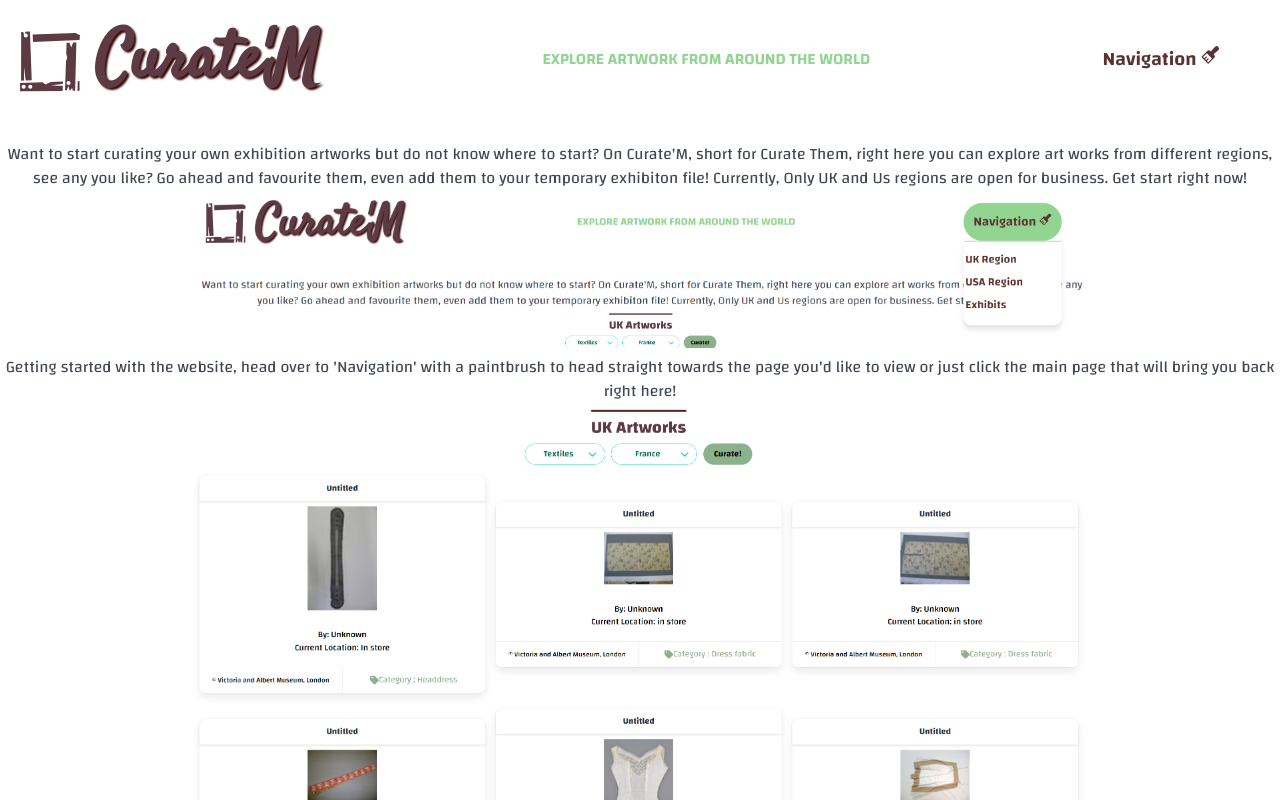
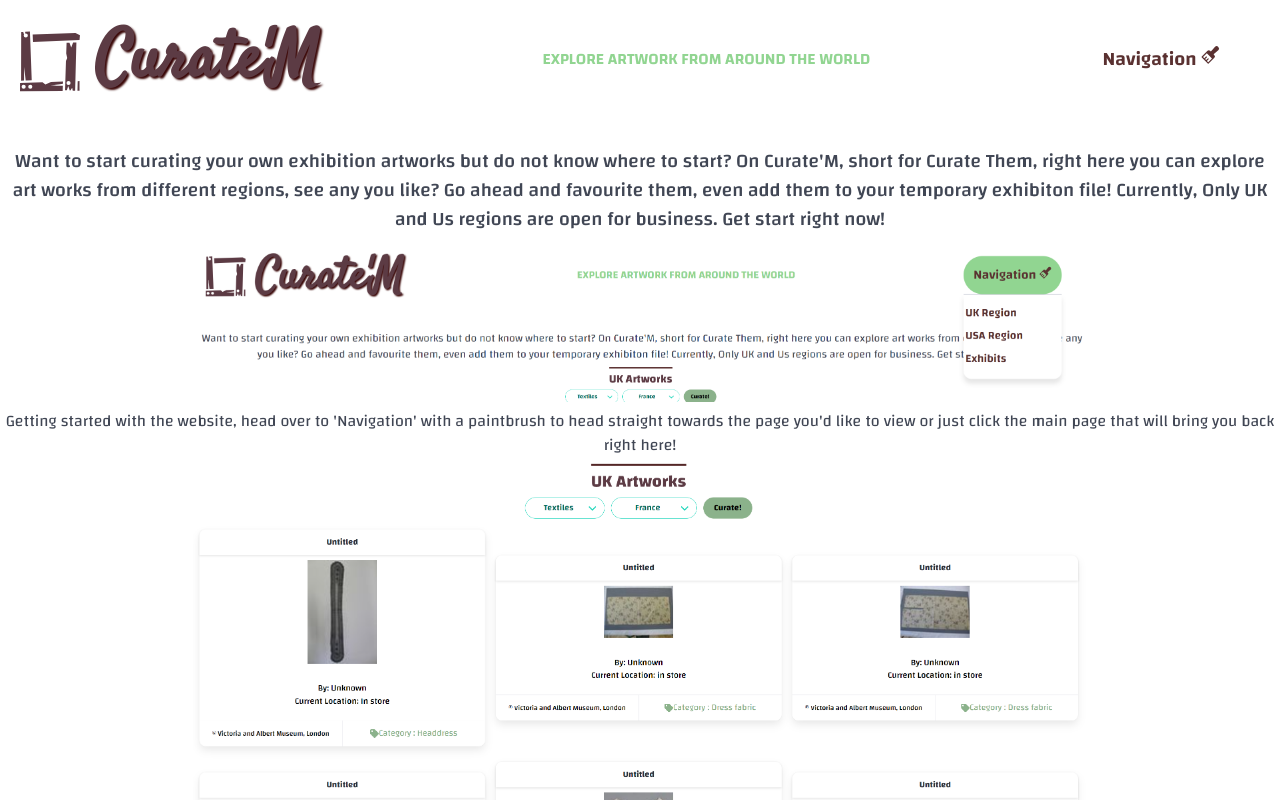
Before and after one commit to berri-puff/curateM, a React (Vite) app: page / in a window 1280 px wide. Shown: the top 800 px of the page. Built offline with nearby package versions, Linux system fonts and the light colour scheme; a web font is replaced by a local one.

Commit message:
css formats the main page intro

```diff
--- a/src/App.css
+++ b/src/App.css
@@ -199,3 +199,11 @@ margin-bottom: 5px;
     text-decoration: underline solid  rgb(145, 213, 145);;
     margin-bottom: 5px;
 }
+
+.intro {
+    font-size: larger;
+    font-weight:500;
+    padding: 5px;
+    margin: 5px;
+    box-sizing: border-box;
+}
--- a/src/components/home.jsx
+++ b/src/components/home.jsx
@@ -4,35 +4,35 @@ import { FaArrowRight } from "react-icons/fa";
 const Home = ()=>{
 
     return <main>
-        <article>
+        <article className="intro">
             Want to start curating your own exhibition artworks but do not know where to start?
             On Curate'M, short for Curate Them, right here you can explore art works from different regions, see any you like? Go ahead and favourite them, even add them to your temporary exhibiton file!
             Currently, Only UK and Us regions are open for business. Get start right now!
         </article>
-        <section>
+        <section className="main-left">
     <img src="src/components/photos/nav.png"  width={895} height={895}/>
     <p>
         Getting started with the website, head over to 'Navigation' with a paintbrush to head straight towards the page you'd like to view or just click the main page that will bring you back right here!
     </p>
 </section>
-         <section>
-             <img className="image-left" width={895} height={895}src="src/components/photos/uk-filtered.png"alt="image of different artwork on this website from UK API sources"/>
+         <section className="main-right">
+             <img width={895} height={895}src="src/components/photos/uk-filtered.png"alt="image of different artwork on this website from UK API sources"/>
              <p>Exploring random artworks from Victoria & Albert Museum or find specific artworks through filtering through category such as 'Painting', 'Ceramics' and/or filter from a number of places which the pieces originated from. </p>
          </section>
-         <section>
+         <section className="main-left">
  <img src="src/components/photos/us-filter.png" width={895} height={895} alt="screenshot of different artworks from an US based API source with search bar with the word plates"/>
  <p>
     Or, visit the US region to see what they have in store at The Cleveland Museum of Art. Looking for specific artworks? No problem, simple input a keyword into the search bar and hit 'Curate!' see what the results are!
  </p>
 
          </section>
-    <section>
+    <section className="main-right">
                 <img src="src/components/photos/single-location.png" width={895} height={895} alt="screenshot of two buttons, one indicated to users to add to their list and the other informs of the artwork location"/>
                 <p>
                     On our website, you will be able to find details of each artwork and where they are stored and kept, even adding it to your own temporary exhibit. It does get removed from a single refresh, beware!
                 </p>
     </section>
-<section>
+<section className="main-left">
        <img src="src/components/photos/exh.png" width={895} height={895} alt="screenshot of artworks with minimal information in a row with 'Exhibition' on top of the page "/>
        <p>
          And finally, your very own exhibition page with all carefully selected pieces of work displayed all in one page with essential information, along with contacts to the corresponding museum in which you can contact.
@@ -42,12 +42,7 @@ const Home = ()=>{
 </section>
 
 
-
-
-
-
-
-        <h2>GET STARTED</h2>
+        <h2 id="page-title">GET STARTED</h2>
         <Link to='/uk'> <img width={250}src="https://static.thenounproject.com/png/3947728-200.png"/> UK <FaArrowRight/> </Link>
         <Link to='/us'><img width={250}src="https://cdn-icons-png.flaticon.com/512/49/49688.png"/>USA <FaArrowRight/></Link>
     </main>
```
